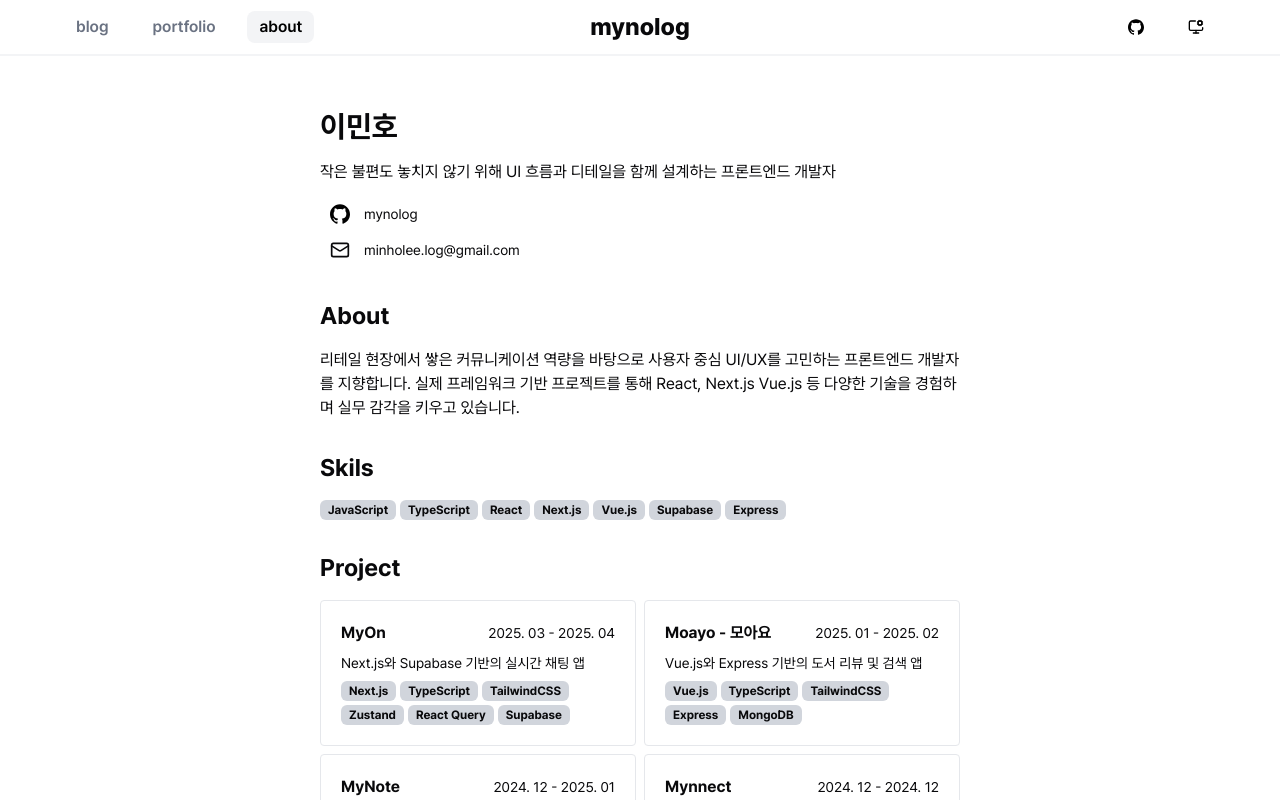
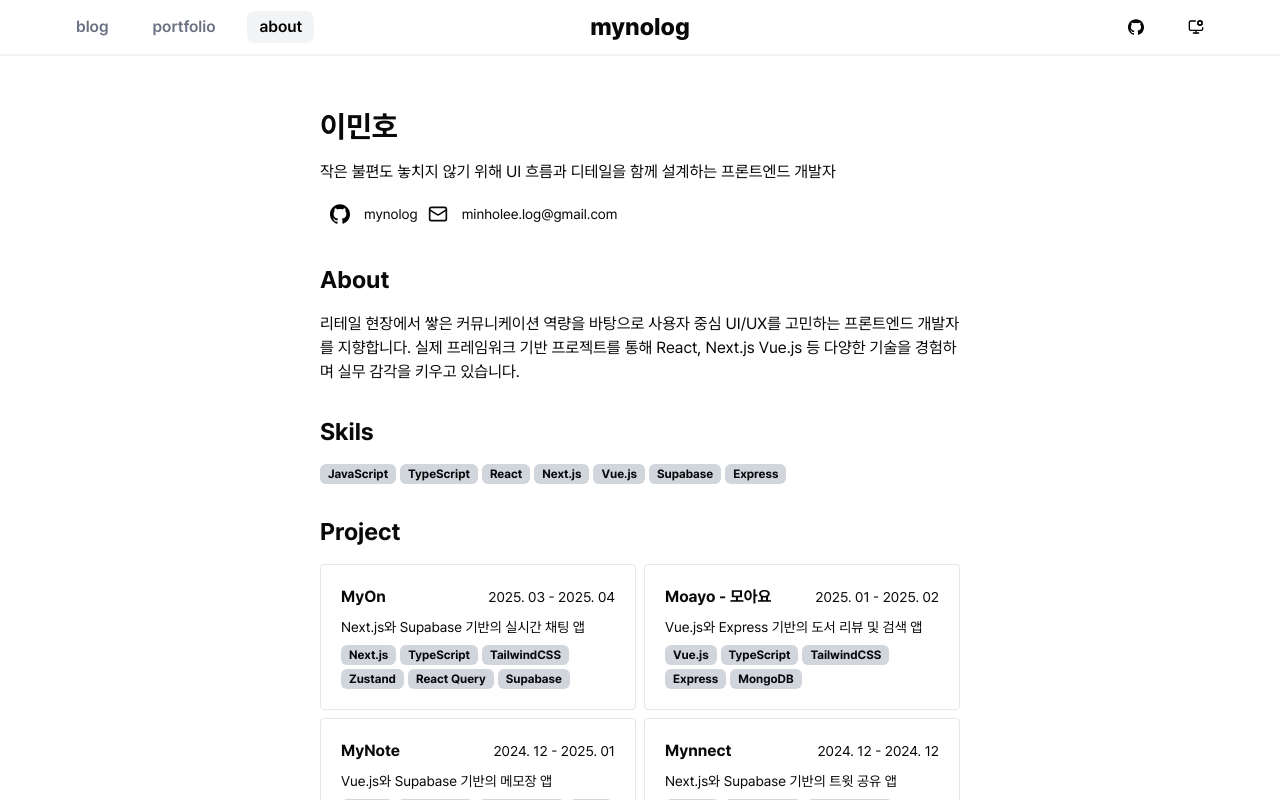
Before and after one commit to mynolog/mynolog-blog, a Next.js app: page /about in a window 1280 px wide. Shown: the top 800 px of the page. Built offline with nearby package versions, Linux system fonts and the light colour scheme.

Commit message:
style: 연락처 배치 스타일 변경

```diff
--- a/src/components/links/ContactLinks.tsx
+++ b/src/components/links/ContactLinks.tsx
@@ -13,7 +13,7 @@ export default function ContactLinks() {
     toast('📧 이메일 주소가 복사되었습니다.')
   }
   return (
-    <div className="flex flex-col">
+    <div className="flex">
       <div className="flex items-center gap-1">
         <Button variant="ghost" className="w-10 bg-transparent">
           <GitHubLink className="!h-5 !w-5"></GitHubLink>
```
